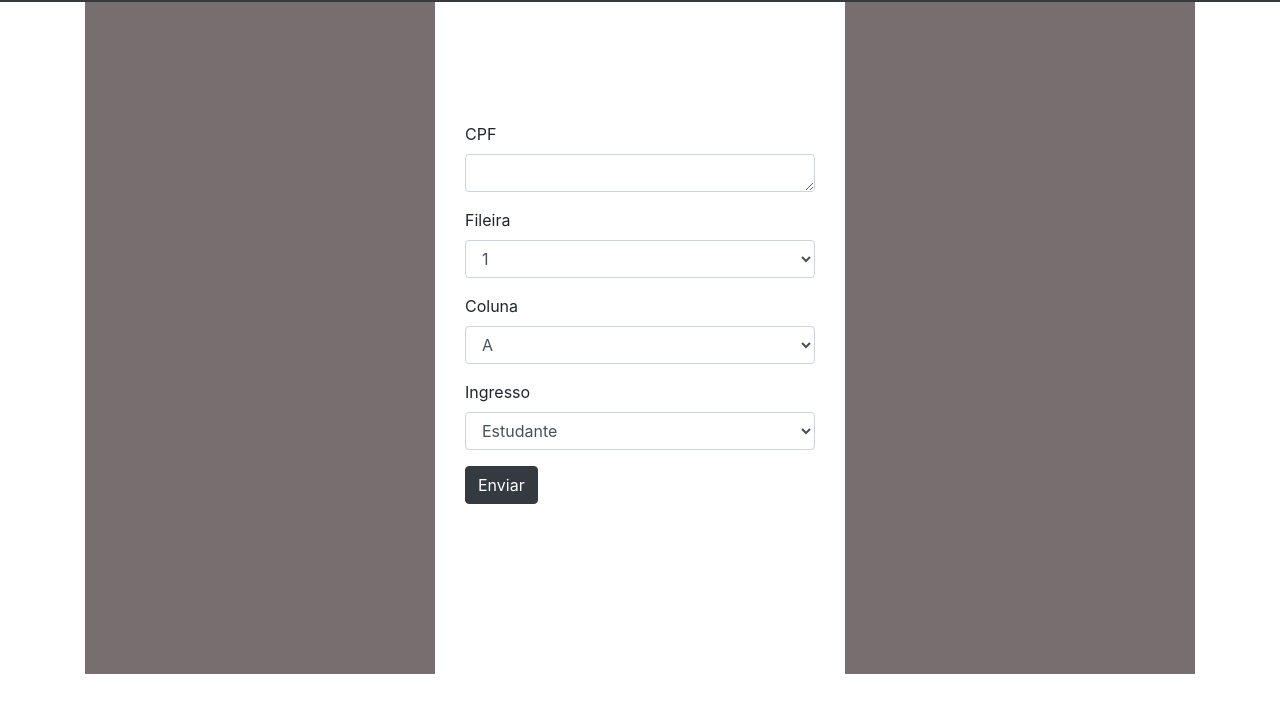
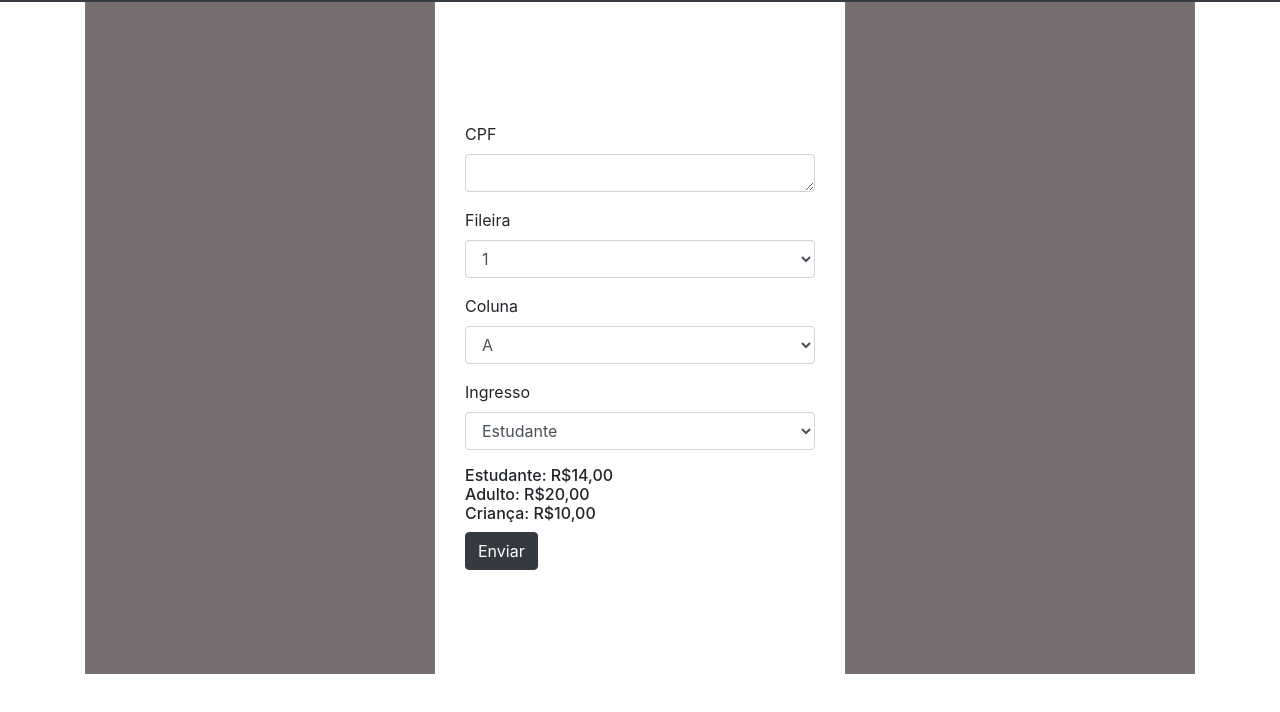
Before and after one commit to Gustavotnt/TrelloStarwars, a plain HTML site: page Assentos.html in a window 1280 px wide. Shown: the part 54-766 px from the top of the page. Drawn offline with nearby package versions, Linux system fonts and the light colour scheme.

Commit message:
Preços
preços adicionados

```diff
--- a/Assentos.html
+++ b/Assentos.html
@@ -78,8 +78,10 @@
                       <option>Criança</option>
                     </select>
                   </div>
+                  <h6>Estudante: R$14,00<br>Adulto: R$20,00<br>Criança: R$10,00</h6>
                   <button type="submit" class="btn btn-dark">Enviar</button>
           </div>
+        </form>
           <div class="col-sm">
             <div style="background: #776f6f"><br><br><br><br><br><br><br><br><br><br><br><br><br><br><br><br><br><br><br><br><br><br><br><br><br><br><br><br></div>
           </div>
@@ -87,4 +89,5 @@
       </div>
 
 
-      </form>
+     </body>
+     </html>
```
